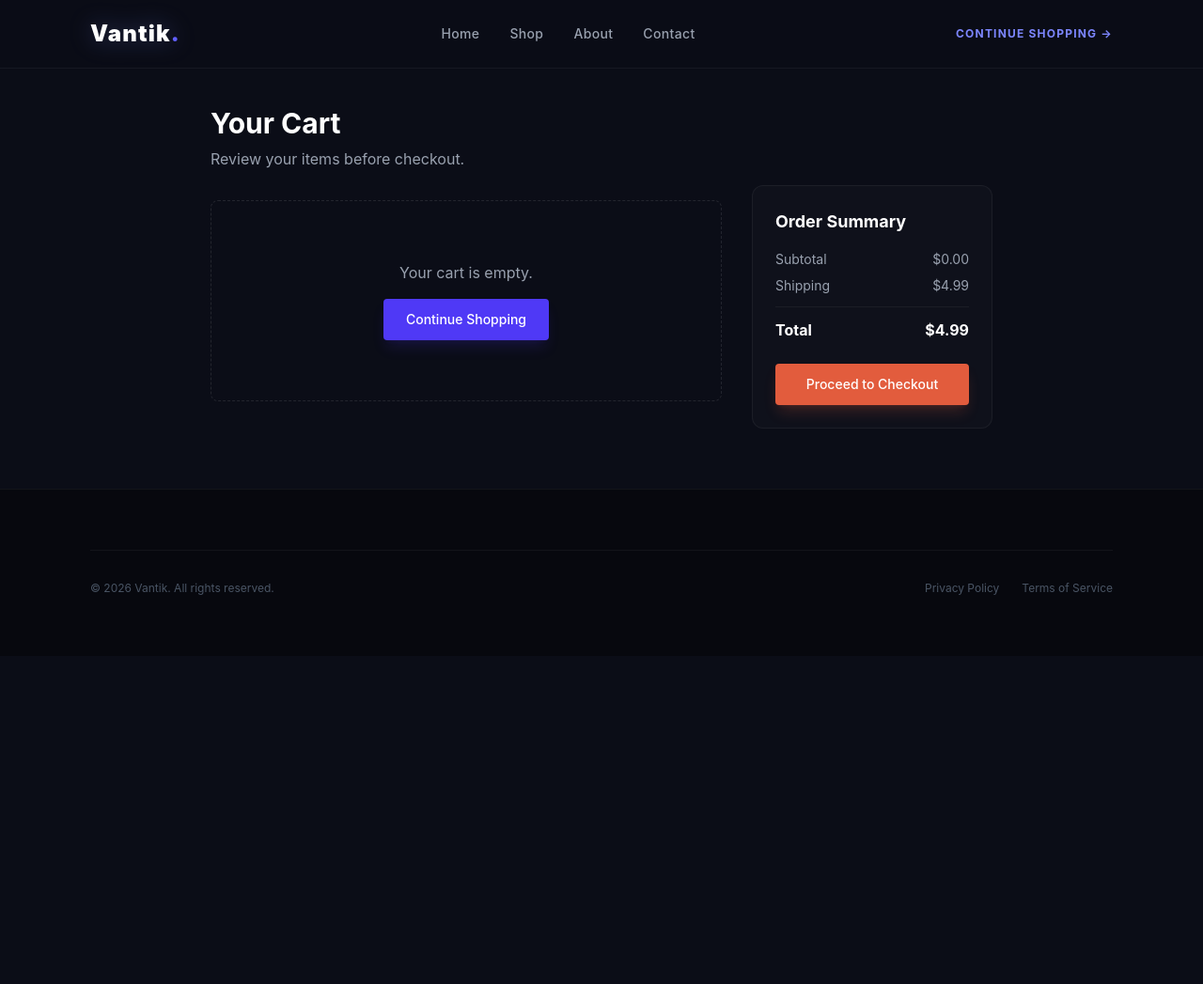
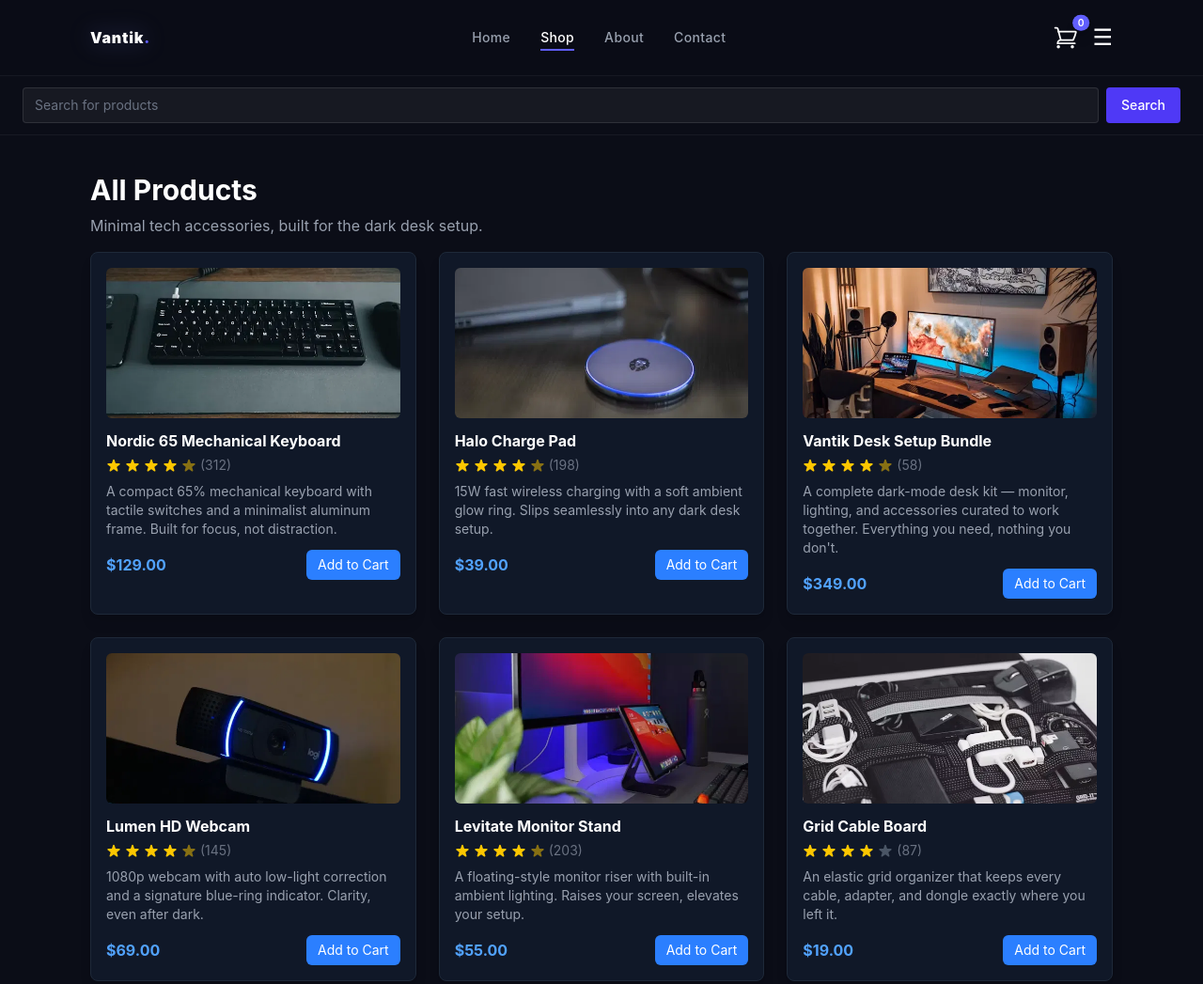
Before and after one commit to raiyo395/vantic, a website with bundled scripts: page checkout.html in a window 1280 px wide. Shown: the top 1047 px of the page at 94% size. Before the commit the page ends 800 px from the top, so only its background shows below. Built offline with nearby package versions, Linux system fonts and the light colour scheme.

Commit message:
Update checkout.html

```diff
--- a/checkout.html
+++ b/checkout.html
@@ -3,88 +3,119 @@
 <head>
     <meta charset="UTF-8">
     <meta name="viewport" content="width=device-width, initial-scale=1.0">
-  <title>Vantik | Cart</title>
+    <title>Vantik | Shop</title>
     <link rel="stylesheet" href="./dist/output.css">
 </head>
 <body class="bg-[#0B0D17] text-white antialiased">
-
     <!-- HEADER -->
     <header class="sticky top-0 z-50 w-full flex items-center justify-between px-6 sm:px-12 md:px-24 py-5 bg-[#0B0D17]/80 backdrop-blur-md border-b border-white/5">
+        <!-- Logo -->
         <a href="index.html" class="block group">
-      <h1 class="text-white text-2xl font-black tracking-wider transition-all duration-300 group-hover:text-indigo-400 drop-shadow-[0_0_12px_rgba(129,140,248,0.3)]">
+            <h1 class="text-white text-xl sm:text-2xl font-black tracking-wider transition-all duration-300 group-hover:text-indigo-400 drop-shadow-[0_0_12px_rgba(129,140,248,0.3)]">
                 Vantik<span class="text-indigo-500">.</span>
             </h1>
         </a>
 
+        <!-- Nav -->
         <nav class="hidden sm:block">
             <ul class="flex items-center gap-8 text-sm font-medium tracking-wide text-gray-400">
                 <li><a href="index.html" class="hover:text-white transition-colors duration-200">Home</a></li>
-        <li><a href="shop.html" class="hover:text-white transition-colors duration-200">Shop</a></li>
+                <li><a href="shop.html" class="text-white border-b-2 border-indigo-500 pb-1 transition-colors">Shop</a></li>
                 <li><a href="#" class="hover:text-white transition-colors duration-200">About</a></li>
                 <li><a href="#" class="hover:text-white transition-colors duration-200">Contact</a></li>
             </ul>
         </nav>
 
-    <div class="flex items-center gap-4">
-      <a href="shop.html" class="hidden sm:inline-block text-xs uppercase tracking-widest text-indigo-400 font-bold hover:text-indigo-300 transition-colors">
-        Continue Shopping &rarr;
+        <!-- Search + Cart (desktop) -->
+        <div class="hidden sm:flex items-center gap-3">
+            <input id="searchInput" type="search" placeholder="Search for products" class="px-3 py-2 rounded bg-white/5 border border-white/10 text-white placeholder-gray-500 text-sm focus:outline-none focus:ring-2 focus:ring-indigo-500 focus:border-transparent transition-all" />
+            <button id="searchButton" class="px-4 py-2 bg-indigo-600 hover:bg-indigo-500 text-white text-sm font-medium rounded transition-colors shadow-lg shadow-indigo-600/15">
+                Search
+            </button>
+            <a href="checkout.html" class="relative inline-flex items-center justify-center rounded hover:bg-white/5 transition ml-4" style="width: 3.25rem; height: 3.25rem;" aria-label="Cart">
+                <svg class="text-white block" fill="none" stroke="currentColor" stroke-width="1.5" viewBox="0 0 24 24" xmlns="http://www.w3.org/2000/svg" style="width: 2.55rem; height: 2.55rem;">
+                    <path stroke-linecap="round" stroke-linejoin="round" d="M2.25 3h1.386c.51 0 .955.343 1.087.835l.383 1.437M7.5 14.25a3 3 0 00-3 3h15.75m-12.75-3h11.218c1.121-2.3 1.981-4.684 2.58-7.128.075-.3-.155-.575-.463-.575H5.106M7.5 14.25L5.106 5.272M6 20.25a.75.75 0 11-1.5 0 .75.75 0 011.5 0zm12.75 0a.75.75 0 11-1.5 0 .75.75 0 011.5 0z" />
+                </svg>
+                <span class="js-cart-quantity absolute inline-flex items-center justify-center bg-indigo-500 font-semibold text-white shadow-lg z-10" style="top: 0.35rem; right: 0.35rem; transform: translate(35%, -35%); height: 1.28rem; min-width: 1.28rem; padding: 0 0.35rem; font-size: 0.72rem; border-radius: 9999px;">0</span>
             </a>
+        </div>
+
+        <!-- Cart + Menu (mobile) -->
+        <div class="flex sm:hidden items-center gap-2">
+            <a href="checkout.html" class="relative inline-flex items-center justify-center rounded hover:bg-white/5 transition" style="width: 2.5rem; height: 2.5rem;" aria-label="Cart">
+                <svg class="text-white block" fill="none" stroke="currentColor" stroke-width="1.5" viewBox="0 0 24 24" xmlns="http://www.w3.org/2000/svg" style="width: 1.75rem; height: 1.75rem;">
+                    <path stroke-linecap="round" stroke-linejoin="round" d="M2.25 3h1.386c.51 0 .955.343 1.087.835l.383 1.437M7.5 14.25a3 3 0 00-3 3h15.75m-12.75-3h11.218c1.121-2.3 1.981-4.684 2.58-7.128.075-.3-.155-.575-.463-.575H5.106M7.5 14.25L5.106 5.272M6 20.25a.75.75 0 11-1.5 0 .75.75 0 011.5 0zm12.75 0a.75.75 0 11-1.5 0 .75.75 0 011.5 0z" />
+                </svg>
+                <span class="js-cart-quantity absolute inline-flex items-center justify-center bg-indigo-500 font-semibold text-white shadow-lg z-10" style="top: 0.1rem; right: 0.1rem; transform: translate(35%, -35%); height: 1.1rem; min-width: 1.1rem; padding: 0 0.3rem; font-size: 0.65rem; border-radius: 9999px;">0</span>
+            </a>
+            <button id="menu-toggle" class="text-white text-2xl" aria-label="Menu">☰</button>
         </div>
     </header>
 
-  <!-- PAGE INTRO -->
-  <section class="max-w-5xl mx-auto px-6 sm:px-12 md:px-24 pt-10 pb-4">
-    <h2 class="text-3xl font-bold text-white">Your Cart</h2>
-    <p class="text-gray-400 mt-2">Review your items before checkout.</p>
-  </section>
+    <!-- MOBILE MENU -->
+    <div id="mobile-menu" class="hidden sm:hidden bg-[#0B0D17] border-b border-white/5 px-6 py-4">
+        <ul class="flex flex-col gap-4 text-sm font-medium text-gray-300">
+            <li><a href="index.html" class="hover:text-white transition-colors">Home</a></li>
+            <li><a href="shop.html" class="hover:text-white transition-colors">Shop</a></li>
+            <li><a href="#" class="hover:text-white transition-colors">About</a></li>
+            <li><a href="#" class="hover:text-white transition-colors">Contact</a></li>
+        </ul>
+    </div>
 
-  <!-- CART CONTENT -->
-  <main class="max-w-5xl mx-auto px-6 sm:px-12 md:px-24 pb-16 grid grid-cols-1 lg:grid-cols-3 gap-8">
-
-    <!-- CART ITEMS LIST -->
-    <div class="lg:col-span-2 space-y-4">
-      <div id="cart-items"></div>
-
-      <!-- EMPTY CART STATE -->
-      <div id="empty-cart" class="text-center py-16 border border-dashed border-white/10 rounded-lg">
-        <p class="text-gray-400">Your cart is empty.</p>
-        <a href="shop.html" class="inline-block mt-4 px-6 py-3 bg-indigo-600 hover:bg-indigo-500 text-white text-sm font-medium rounded transition-colors shadow-lg shadow-indigo-600/15">
-          Continue Shopping
-        </a>
+    <!-- MOBILE SEARCH -->
+    <div class="sm:hidden bg-[#0B0D17] border-b border-white/5 px-6 py-3">
+        <div class="flex gap-2">
+            <input id="searchInputMobile" type="search" placeholder="Search for products" class="flex-1 px-3 py-2 rounded bg-white/5 border border-white/10 text-white placeholder-gray-500 text-sm focus:outline-none focus:ring-2 focus:ring-indigo-500" />
+            <button id="searchButtonMobile" class="px-4 py-2 bg-indigo-600 hover:bg-indigo-500 text-white text-sm font-medium rounded transition-colors">
+                Search
+            </button>
         </div>
     </div>
 
-    <!-- ORDER SUMMARY -->
-    <div class="bg-white/[0.02] border border-white/5 rounded-xl p-6 h-fit">
-      <h3 class="text-lg font-bold text-white mb-4">Order Summary</h3>
+    <!-- PAGE INTRO -->
+    <section class="max-w-7xl mx-auto px-6 sm:px-12 md:px-24 pt-10 pb-4">
+        <h2 class="text-3xl font-bold text-white">All Products</h2>
+        <p class="text-gray-400 mt-2">Minimal tech accessories, built for the dark desk setup.</p>
+    </section>
 
-      <div class="flex justify-between text-sm text-gray-400 mb-2">
-        <span>Subtotal</span>
-        <span id="cart-subtotal">$0.00</span>
-      </div>
-      <div class="flex justify-between text-sm text-gray-400 mb-2">
-        <span>Shipping</span>
-        <span id="cart-shipping">$0.00</span>
-      </div>
-      <div class="border-t border-white/5 my-3"></div>
-      <div class="flex justify-between text-white font-bold mb-6">
-        <span>Total</span>
-        <span id="cart-total">$0.00</span>
-      </div>
-
-
-      <button id="checkout-button" class="w-full py-3 bg-[#E25C3D] hover:bg-[#c95135] text-white text-sm font-medium rounded transition-colors shadow-lg shadow-[#E25C3D]/20">
-        Proceed to Checkout
-      </button>
-    </div>
-
+    <!-- PRODUCT GRID -->
+    <main class="max-w-7xl mx-auto px-6 sm:px-12 md:px-24 pb-16">
+        <div id="product-grid" class="grid grid-cols-1 sm:grid-cols-2 lg:grid-cols-3 gap-6"></div>
     </main>
-        <div id="success-message" class="hidden fixed top-24 left-1/2 -translate-x-1/2 bg-indigo-600 text-white px-6 py-3 rounded shadow-lg z-50">
-        Order placed successfully!
-      </div>
 
     <!-- FOOTER -->
     <footer class="w-full bg-[#07080E] border-t border-white/5 px-6 sm:px-12 md:px-24 py-16 text-sm text-gray-400">
+        <div class="max-w-7xl mx-auto grid grid-cols-2 md:grid-cols-5 gap-8 mb-12">
+            <div class="col-span-2 space-y-4">
+                <h4 class="text-white text-lg font-black tracking-wider">Vantik<span class="text-indigo-500">.</span></h4>
+                <p class="max-w-xs text-xs leading-relaxed">
+                    Minimal tech accessories meticulously engineered for ultra-focused workspaces and productivity.
+                </p>
+            </div>
+            <div class="space-y-3">
+                <h4 class="text-white font-semibold text-xs uppercase tracking-wider">Shop</h4>
+                <ul class="space-y-2 text-xs">
+                    <li><a href="shop.html" class="hover:text-white transition-colors">Keyboards</a></li>
+                    <li><a href="shop.html" class="hover:text-white transition-colors">Accessories</a></li>
+                    <li><a href="shop.html" class="hover:text-white transition-colors">Bundles</a></li>
+                </ul>
+            </div>
+            <div class="space-y-3">
+                <h4 class="text-white font-semibold text-xs uppercase tracking-wider">Company</h4>
+                <ul class="space-y-2 text-xs">
+                    <li><a href="#" class="hover:text-white transition-colors">About Us</a></li>
+                    <li><a href="#" class="hover:text-white transition-colors">Contact</a></li>
+                    <li><a href="#" class="hover:text-white transition-colors">FAQ</a></li>
+                </ul>
+            </div>
+            <div class="space-y-3">
+                <h4 class="text-white font-semibold text-xs uppercase tracking-wider">Follow</h4>
+                <ul class="space-y-2 text-xs">
+                    <li><a href="#" class="hover:text-white transition-colors">Instagram</a></li>
+                    <li><a href="#" class="hover:text-white transition-colors">Twitter</a></li>
+                </ul>
+            </div>
+        </div>
         <div class="max-w-7xl mx-auto border-t border-white/5 pt-8 text-center md:text-left text-xs text-gray-600 flex flex-col md:flex-row justify-between gap-4">
             <p>&copy; 2026 Vantik. All rights reserved.</p>
             <div class="flex justify-center gap-6">
```
Lines whose indentation alone changed are shown as unchanged.
